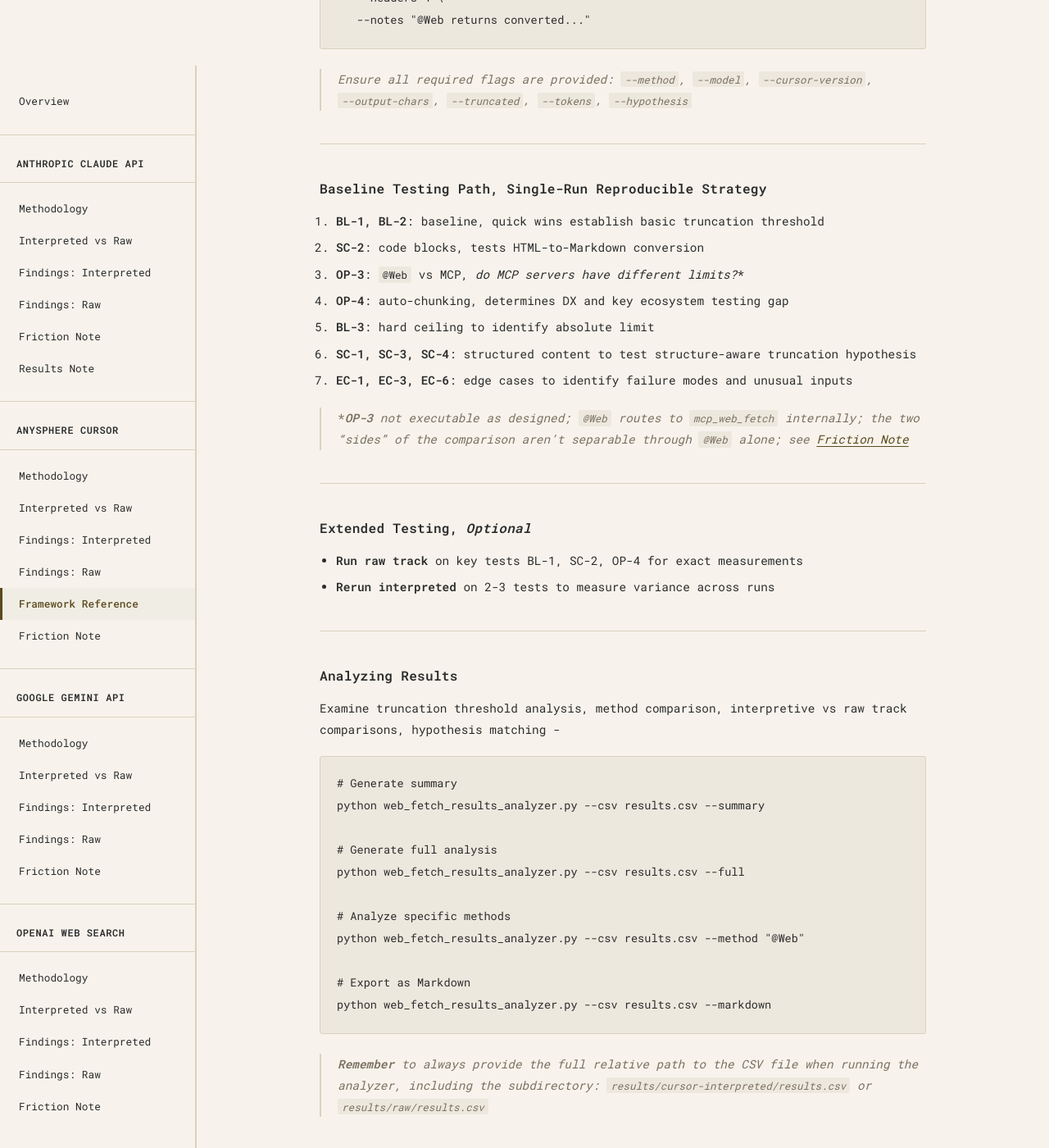
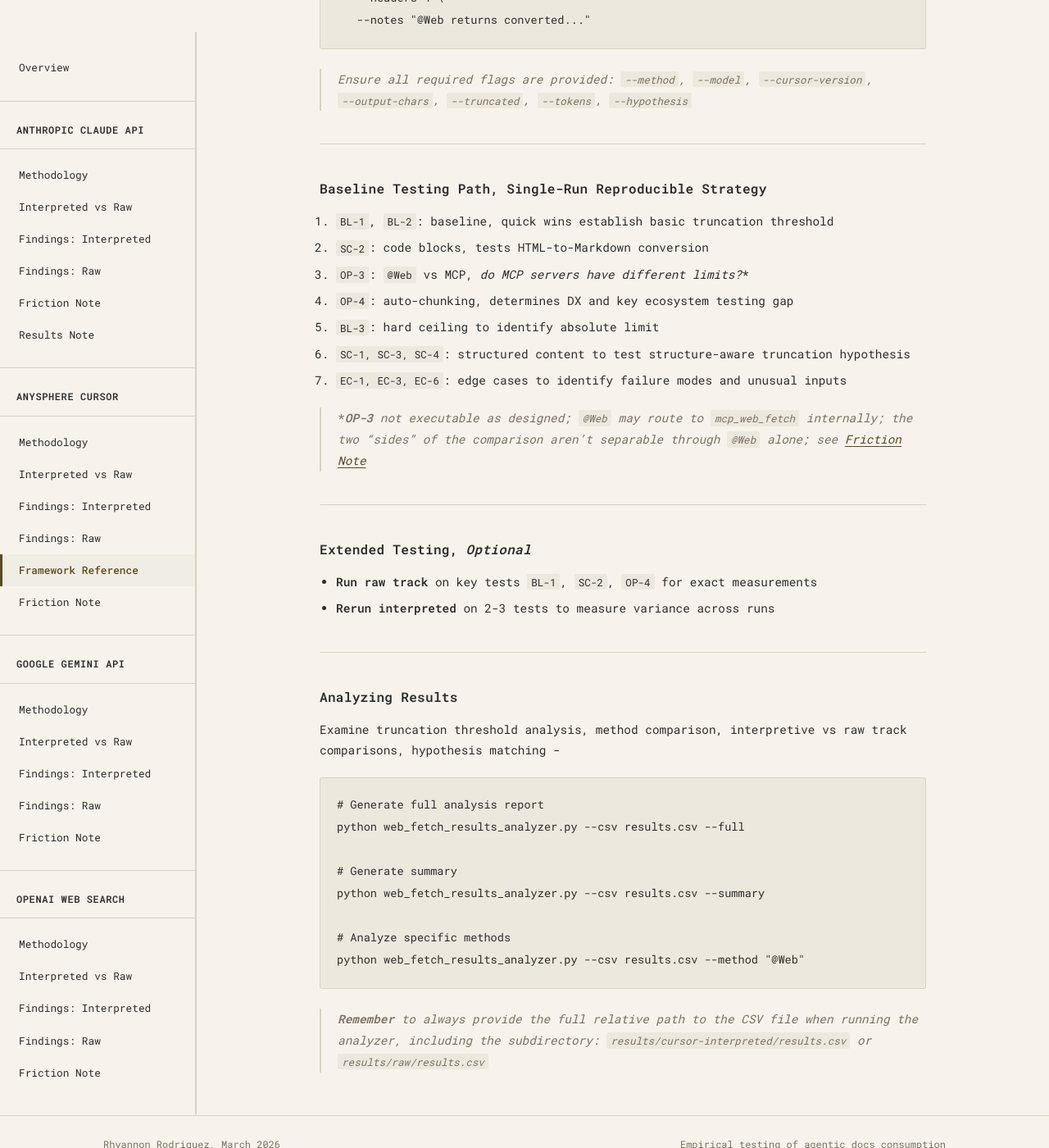
Before and after one commit to rhyannonjoy/agent-ecosystem-testing, a Jekyll site: the page built from docs/anysphere-cursor/framework-reference.md, in a window 1280 px wide and 1400 px high, scrolled down 4135 px. Shown: the whole window at 82% size. Built offline with Jekyll 4.4.1, drawn with Linux system fonts in a browser that asks for light colours; some of the changed text lies outside the part shown.

Commit message:
docs(cursor): update framework reference (Issue #20)

````diff
--- a/docs/anysphere-cursor/framework-reference.md
+++ b/docs/anysphere-cursor/framework-reference.md
@@ -93,20 +93,20 @@
    | `headers`** | Header count | 63 |
 
    >_*`@Web` is a Cursor UI composer feature, but the underlying mechanisms is `WebFetch` or `mcp_web_fetch` -
-   > more information in the [Friction Note](friction-note.md#web-is-a-context-mention-not-a-tool)_;<br>
+   > more information in the [Friction Note](friction-note.md#web-evolution-from-manual-context-to-automatic-agent-capability)_;<br>
    >**_Optional field, measurement for raw track results only_
 
    ---
 
    **Key Hypotheses**:
 
-   - **H1**: Character-based truncation at fixed limit, _~10-100KB?_
-   - **H2**: Token-based truncation, _~2000 tokens?_
-   - **H3**: Structure-aware truncation, respects Markdown boundaries
-   - **H4**: MCP servers override native `@Web` limits*
-   - **H5**: Agent auto-chunks after truncation, requests next chunk automatically
+   - `H1`: Character-based truncation at fixed limit, _~10-100KB?_
+   - `H2`: Token-based truncation, _~2000 tokens?_
+   - `H3`: Structure-aware truncation, respects Markdown boundaries
+   - `H4`: MCP servers override native `@Web` limits*
+   - `H5`: Agent auto-chunks after truncation, requests next chunk automatically
 
-   >*_`@Web` routes to `mcp_web_fetch` internally; mechanism is agent's choice and
+   >*_`@Web` may route to `mcp_web_fetch` internally; mechanism is agent's choice and
    >not user-controllable; H4 not testable through `@Web` alone, visit the
    >[Friction Note](friction-note.md#web-is-a-context-mention-not-a-tool)_
 
@@ -156,15 +156,15 @@
 
 ## Baseline Testing Path, Single-Run Reproducible Strategy
 
-1. **BL-1, BL-2**: baseline, quick wins establish basic truncation threshold
-2. **SC-2**: code blocks, tests HTML-to-Markdown conversion
-3. **OP-3**: `@Web` vs MCP, _do MCP servers have different limits?_*
-4. **OP-4**: auto-chunking, determines DX and key ecosystem testing gap
-5. **BL-3**: hard ceiling to identify absolute limit
-6. **SC-1, SC-3, SC-4**: structured content to test structure-aware truncation hypothesis
-7. **EC-1, EC-3, EC-6**: edge cases to identify failure modes and unusual inputs
+1. `BL-1`, `BL-2`: baseline, quick wins establish basic truncation threshold
+2. `SC-2`: code blocks, tests HTML-to-Markdown conversion
+3. `OP-3`: `@Web` vs MCP, _do MCP servers have different limits?_*
+4. `OP-4`: auto-chunking, determines DX and key ecosystem testing gap
+5. `BL-3`: hard ceiling to identify absolute limit
+6. `SC-1, SC-3, SC-4`: structured content to test structure-aware truncation hypothesis
+7. `EC-1, EC-3, EC-6`: edge cases to identify failure modes and unusual inputs
 
->*_**OP-3** not executable as designed; `@Web` routes to `mcp_web_fetch`
+>*_**OP-3** not executable as designed; `@Web` may route to `mcp_web_fetch`
 >internally; the two "sides" of the comparison aren't separable through `@Web` alone;
 >see [Friction Note](friction-note.md#web-is-a-context-mention-not-a-tool)_
 
@@ -172,7 +172,7 @@
 
 ## Extended Testing, _Optional_
 
-- **Run raw track** on key tests BL-1, SC-2, OP-4 for exact measurements
+- **Run raw track** on key tests `BL-1`, `SC-2`, `OP-4` for exact measurements
 - **Rerun interpreted** on 2-3 tests to measure variance across runs
 
 ---
@@ -183,17 +183,14 @@
 track comparisons, hypothesis matching -
 
 ```bash
+# Generate full analysis report
+python web_fetch_results_analyzer.py --csv results.csv --full
+
 # Generate summary
 python web_fetch_results_analyzer.py --csv results.csv --summary
 
-# Generate full analysis
-python web_fetch_results_analyzer.py --csv results.csv --full
-
 # Analyze specific methods
 python web_fetch_results_analyzer.py --csv results.csv --method "@Web"
-
-# Export as Markdown
-python web_fetch_results_analyzer.py --csv results.csv --markdown
 ```
 
 >_**Remember** to always provide the full relative path to the CSV file when running the analyzer,
````
